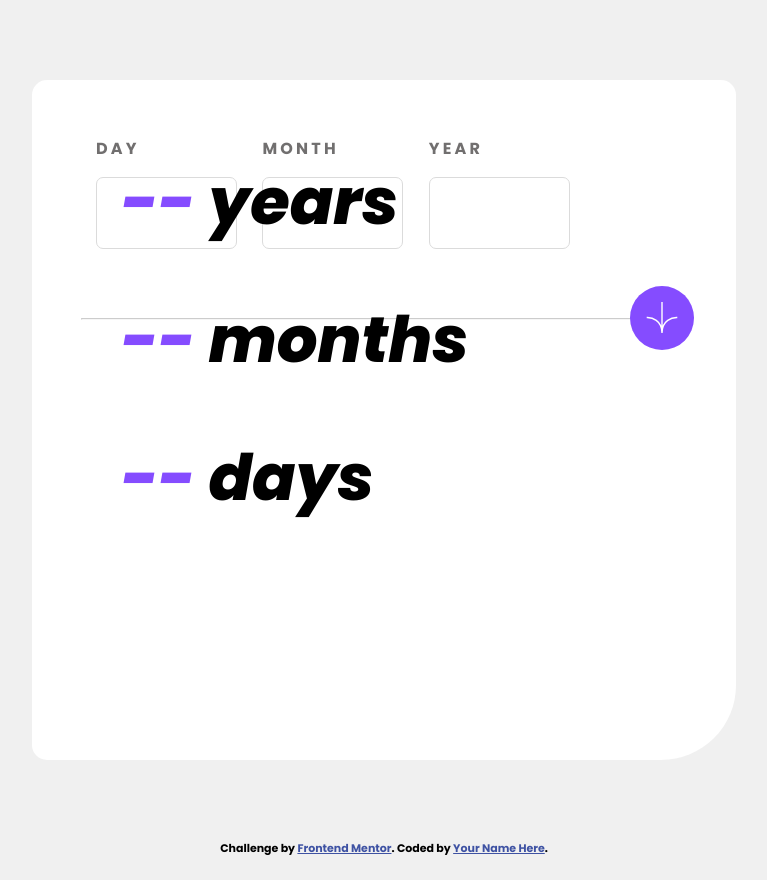
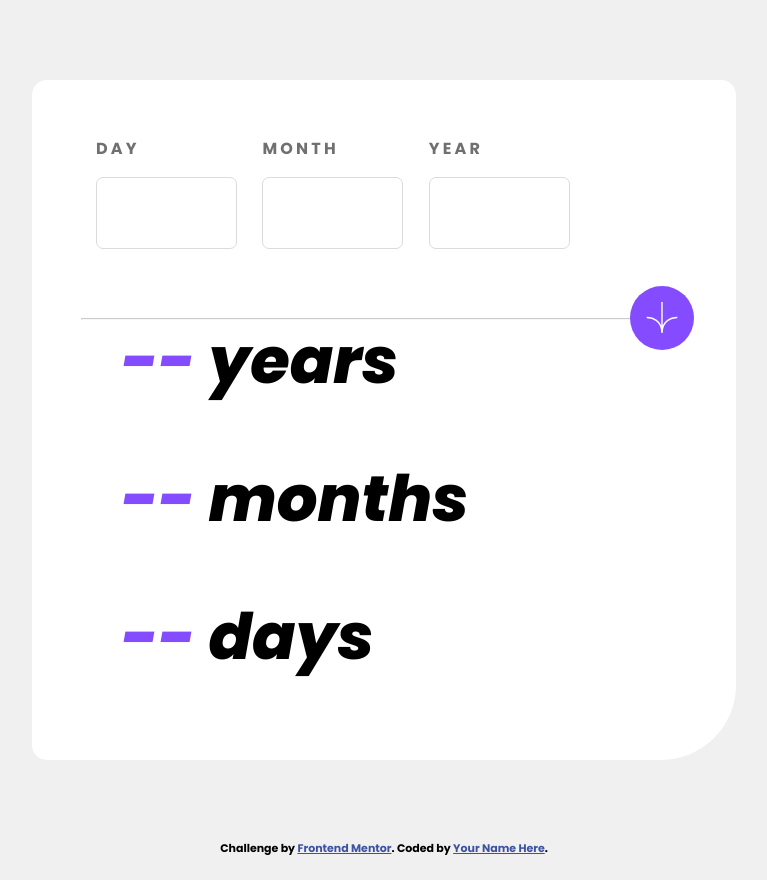
Before and after one commit to hana-chong/age-calculator-app-main, a plain HTML site: page index.html in a window 1280 px wide. Shown: the whole page, without its empty margins (256-1023 px from the left). Drawn offline with Linux system fonts and the light colour scheme.

Commit message:
Update style.css

```diff
--- a/style.css
+++ b/style.css
@@ -162,8 +162,8 @@ hr {
     width: 86%;
 }
 .output {
-    font-size: 32px;
-    position: absolute;
+    font-size: 2rem;
+    position: relative;
     bottom: 9vh;
 }
 small {
```
